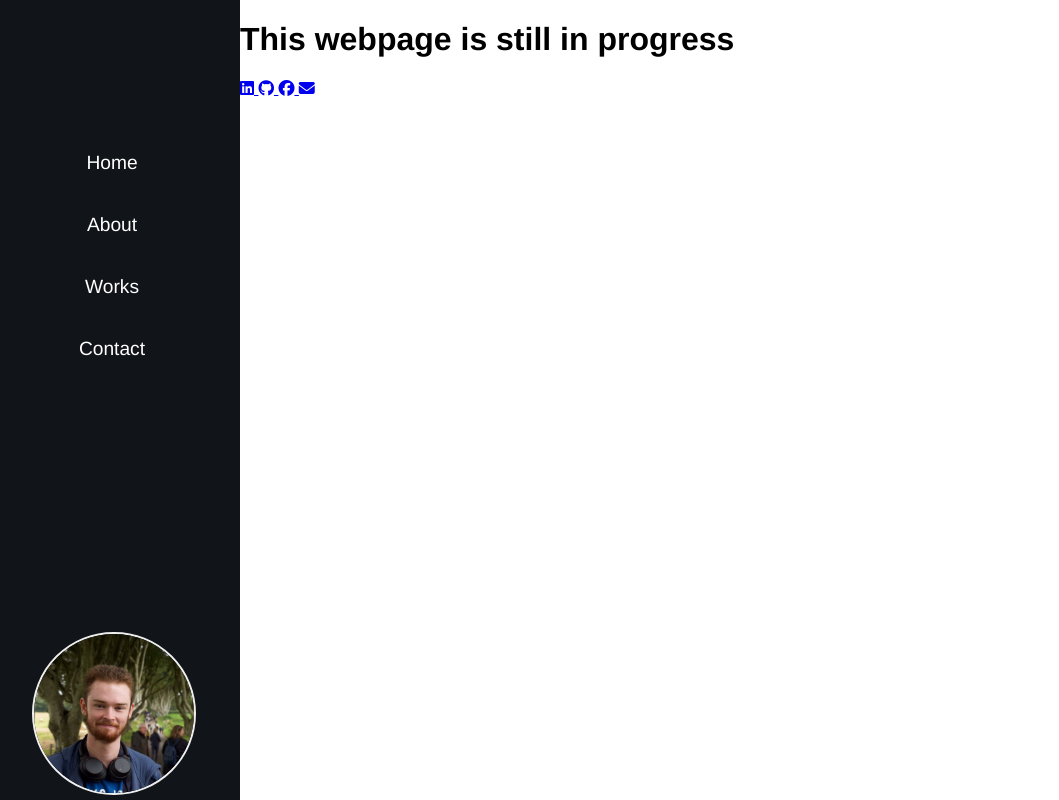
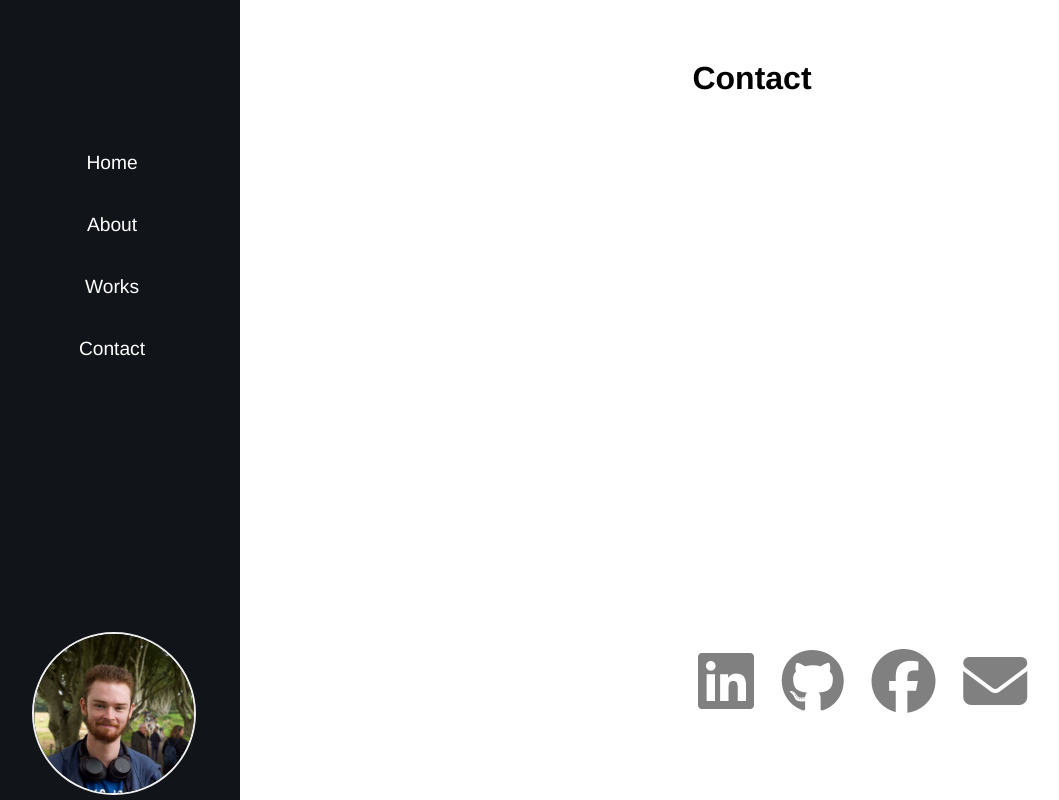
Before and after one commit to OverDoseOnLlamas/portfolio, a Flask app: page /contact.html in a window 1280 px wide. Shown: the whole page, without its empty margins (16-1075 px from the left). Run offline with Flask 2, Linux system fonts and the light colour scheme; some libraries are stand-ins or nearby versions.

Commit message:
Add files via upload
Started layout of about me page
Improved icons on contact page

```diff
--- a/static/style.css
+++ b/static/style.css
@@ -12,19 +12,6 @@ body {
   background-color: white; /*rgba(0, 0, 0, 0.719)*/
   margin: 0;
   padding: 0;
-}
-
-#img-home {
-  height: 100vh;
-  max-width: 100vw;
-  object-fit: cover;
-  position: relative;
-  margin: auto;
-}
-
-.layer {
-  background-color: rgba(0, 0, 0, 0.4); /*0.719*/
-  position: absolute;
 }
 
 .navbar {
@@ -46,17 +33,80 @@ body {
   color: hsl(0, 0%, 100%);
 }
 
-.socials {
+/* Index page */
+
+#img-home {
+  height: 100vh;
+  max-width: 100vw;
+  object-fit: cover;
+  position: relative;
+  margin: auto;
+}
+
+.layer {
+  background-color: rgba(0, 0, 0, 0.4); /*0.719*/
   position: absolute;
-  align-items: center center;
 }
+
+/* About page */
 
 .grid {
   display: grid;
-  grid-template-columns: 500px 500px 1fr;
-  grid-template-rows: 200px 200px;
+  grid-template-columns: 1fr 2fr;
+  grid-template-areas: "about-photo about-text";
+  column-gap: 10px;
   border-radius: 1px;
   border: solid black;
+  margin: 5rem 7rem;
+}
+
+.about-photo > about-img {
+  grid-area: about-photo;
+  object-fit: cover;
+  align-items: center;
+  height: 50%;
+}
+
+.about-text {
+  grid-area: about-text;
+}
+/* Works page */
+
+/* Contact page */
+.title-contact {
+  text-align: center;
+  margin-top: 60px;
+}
+
+.socials {
+  position: absolute;
+  bottom: 0px;
+  margin-left: 35%;
+  margin-bottom: 80px;
+}
+
+.btn-social {
+  font-size: 4rem;
+  margin-left: 10px;
+  text-decoration: none;
+  color: grey;
+  transition: 0.5s;
+}
+
+.linkedin:hover {
+  color: #0a66c2;
+}
+
+.github:hover {
+  color: black;
+}
+
+.facebook:hover {
+  color: #2d88ff;
+}
+
+.email:hover {
+  color: black;
 }
 
 /* @media only screen and (max-width: 575px) {
--- a/templates/contact.html
+++ b/templates/contact.html
@@ -43,21 +43,21 @@
       />
     </nav>
     <main>
-      <h1>This webpage is still in progress</h1>
+      <h1 class="title-contact">Contact</h1>
       <div class="socials">
         <a
           href="https://www.linkedin.com/in/john-stuart-12588a178/"
-          class="btn linkedin"
+          class="btn-social linkedin"
         >
           <i class="fab fa-linkedin"></i>
         </a>
-        <a href="https://github.com/OverDoseOnLlamas" class="btn github">
+        <a href="https://github.com/OverDoseOnLlamas" class="btn-social github">
           <i class="fab fa-github"></i>
         </a>
-        <a href="#" class="btn facebook">
+        <a href="#" class="btn-social facebook">
           <i class="fab fa-facebook"></i>
         </a>
-        <a href="#" class="btn email">
+        <a href="#" class="btn-social email">
           <i class="fas fa-envelope"></i>
         </a>
       </div>
```
Also changed, not shown: templates/about.html (+11 -5 lines), static/images/about-img.jpg (added), static/images/aboutmeimg.jpg (added).
